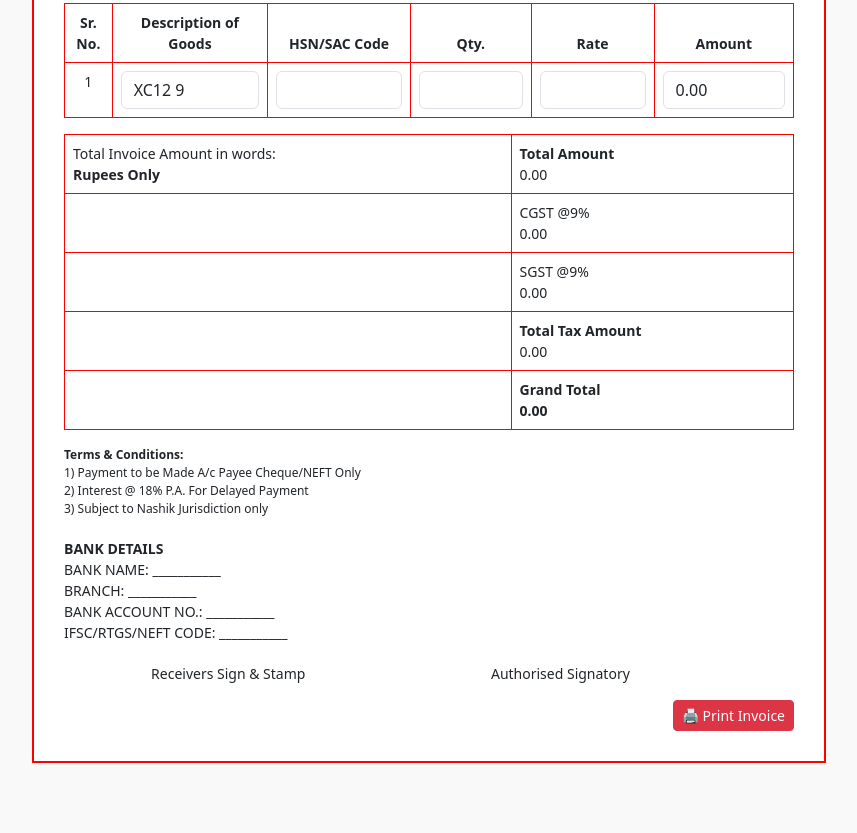
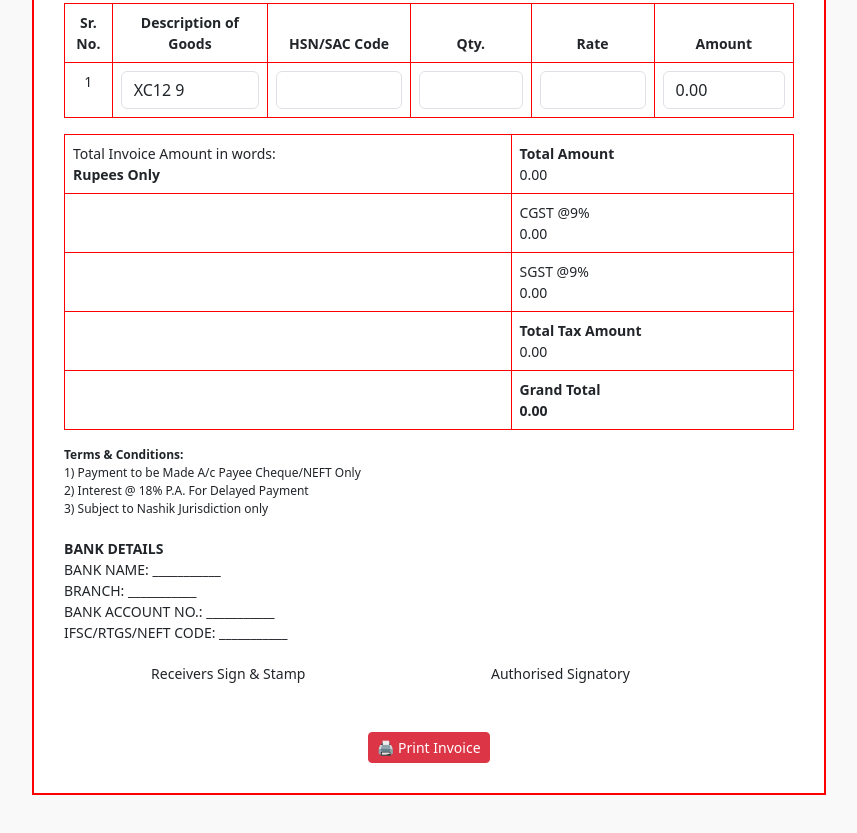
Before and after one commit to nutan002/invoice-website, a plain HTML site: page index.html in a window 1280 px wide. Shown: the part 607-1440 px from the top of the page, without its empty margins (211-1068 px from the left). Before the commit the page ends 1410 px from the top, so only its background shows below. Drawn offline with nearby package versions, Linux system fonts and the light colour scheme.

Commit message:
index.html

```diff
--- a/index.html
+++ b/index.html
@@ -145,7 +145,7 @@
     <div>Authorised Signatory</div>
   </div>
 
-  <div class="text-end mt-3">
+  <div class="text-center mt-5 ">
     <button onclick="window.print()" class="btn btn-danger btn-sm">🖨️ Print Invoice</button>
   </div>
 </div>
```
